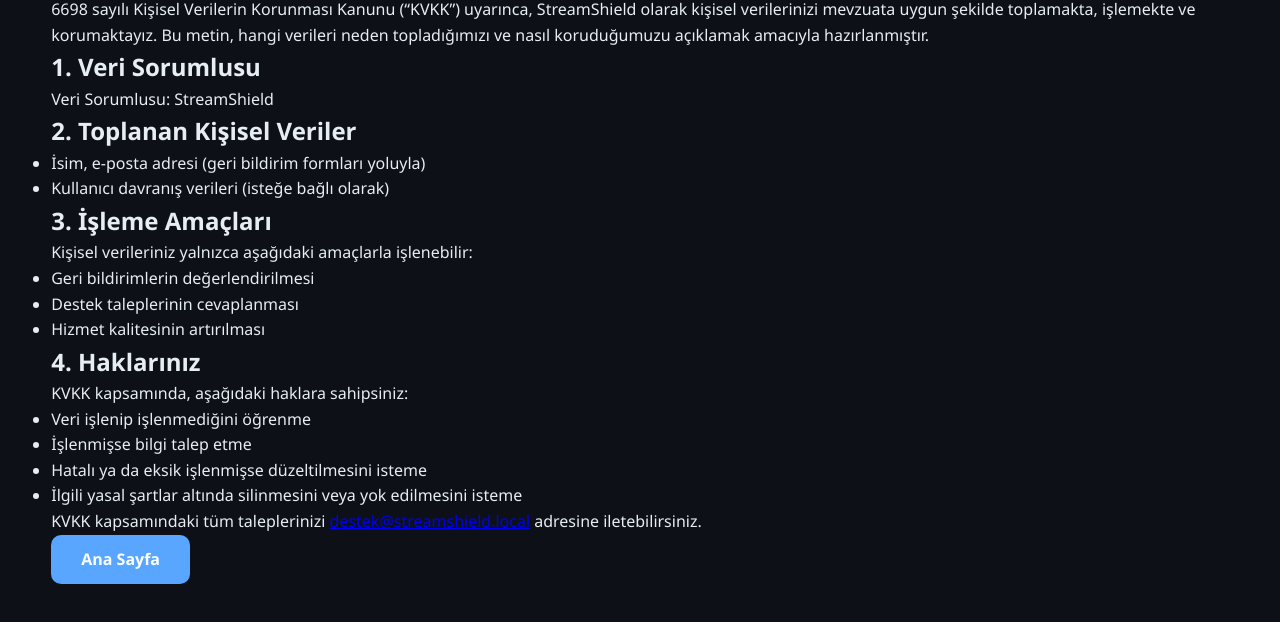
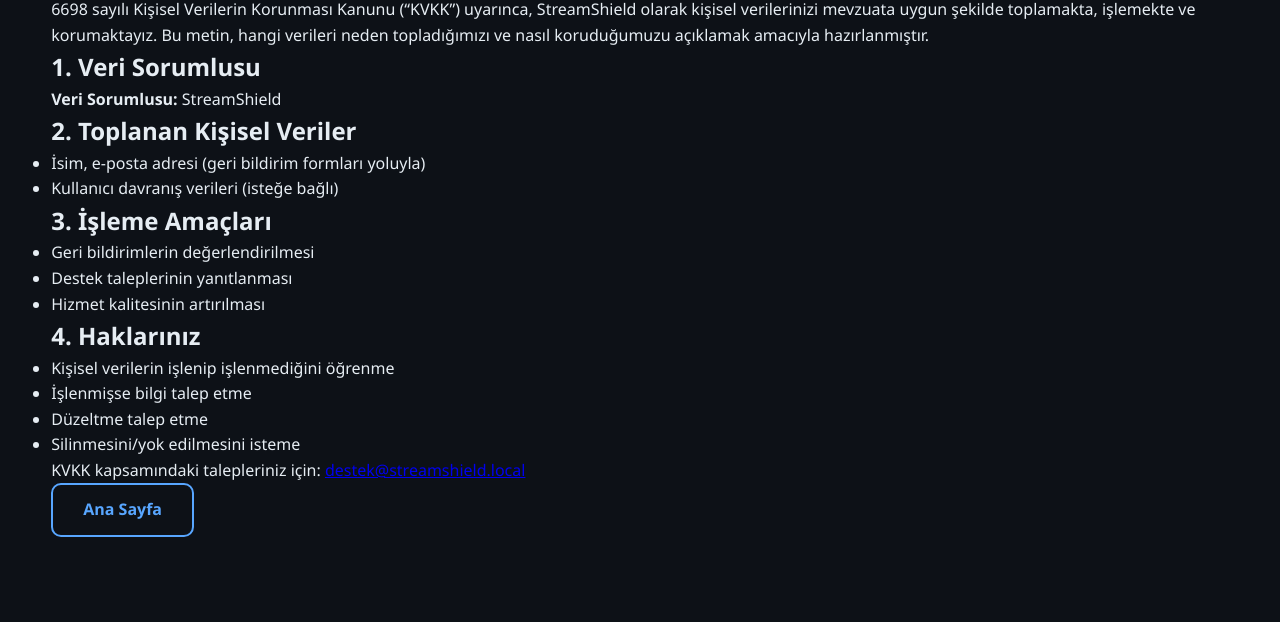
Before and after one commit to pozstudiox/stream-shield-website, a website: page public/kvkk.html in a window 1280 px wide. Shown: the part 74-696 px from the top of the page. Drawn offline with Linux system fonts and the light colour scheme.

Commit message:
Update kvkk.html

```diff
--- a/public/kvkk.html
+++ b/public/kvkk.html
@@ -1,13 +1,13 @@
-<!-- kvkk.html -->
 <!DOCTYPE html>
 <html lang="tr">
 <head>
-  <meta charset="UTF-8">
-  <meta name="viewport" content="width=device-width, initial-scale=1.0">
-  <title>KVKK Aydınlatma Metni</title>
-  <link rel="stylesheet" href="style.css">
+  <meta charset="UTF-8" />
+  <meta name="viewport" content="width=device-width, initial-scale=1.0"/>
+  <title>KVKK Aydınlatma Metni – StreamShield</title>
+  <link rel="stylesheet" href="style.css"/>
 </head>
 <body>
+  <div class="kvkk-page">
     <div class="container">
       <h1>KVKK Aydınlatma Metni</h1>
       <p>
@@ -17,36 +17,33 @@
       </p>
 
       <h2>1. Veri Sorumlusu</h2>
-    <p>Veri Sorumlusu: StreamShield</p>
+      <p><strong>Veri Sorumlusu:</strong> StreamShield</p>
 
       <h2>2. Toplanan Kişisel Veriler</h2>
       <ul>
         <li>İsim, e-posta adresi (geri bildirim formları yoluyla)</li>
-      <li>Kullanıcı davranış verileri (isteğe bağlı olarak)</li>
+        <li>Kullanıcı davranış verileri (isteğe bağlı)</li>
       </ul>
 
       <h2>3. İşleme Amaçları</h2>
-    <p>
-      Kişisel verileriniz yalnızca aşağıdaki amaçlarla işlenebilir:
-    </p>
       <ul>
         <li>Geri bildirimlerin değerlendirilmesi</li>
-      <li>Destek taleplerinin cevaplanması</li>
+        <li>Destek taleplerinin yanıtlanması</li>
         <li>Hizmet kalitesinin artırılması</li>
       </ul>
 
       <h2>4. Haklarınız</h2>
-    <p>KVKK kapsamında, aşağıdaki haklara sahipsiniz:</p>
       <ul>
-      <li>Veri işlenip işlenmediğini öğrenme</li>
+        <li>Kişisel verilerin işlenip işlenmediğini öğrenme</li>
         <li>İşlenmişse bilgi talep etme</li>
-      <li>Hatalı ya da eksik işlenmişse düzeltilmesini isteme</li>
-      <li>İlgili yasal şartlar altında silinmesini veya yok edilmesini isteme</li>
+        <li>Düzeltme talep etme</li>
+        <li>Silinmesini/yok edilmesini isteme</li>
       </ul>
 
-    <p>KVKK kapsamındaki tüm taleplerinizi <a href="mailto:destek@streamshield.local">destek@streamshield.local</a> adresine iletebilirsiniz.</p>
+      <p>KVKK kapsamındaki talepleriniz için: <a href="mailto:destek@streamshield.local">destek@streamshield.local</a></p>
 
-    <a href="index.html" class="btn">Ana Sayfa</a>
+      <a href="index.html" class="btn outline">Ana Sayfa</a>
+    </div>
   </div>
 </body>
 </html>
```
Lines whose indentation alone changed are shown as unchanged.
